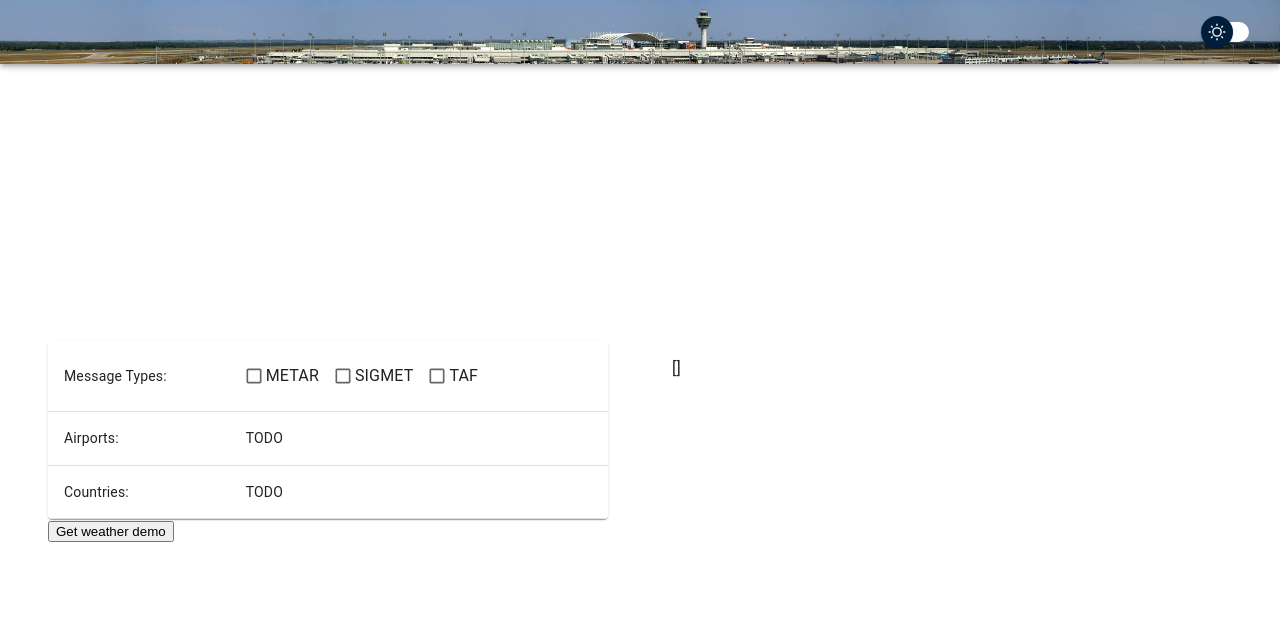
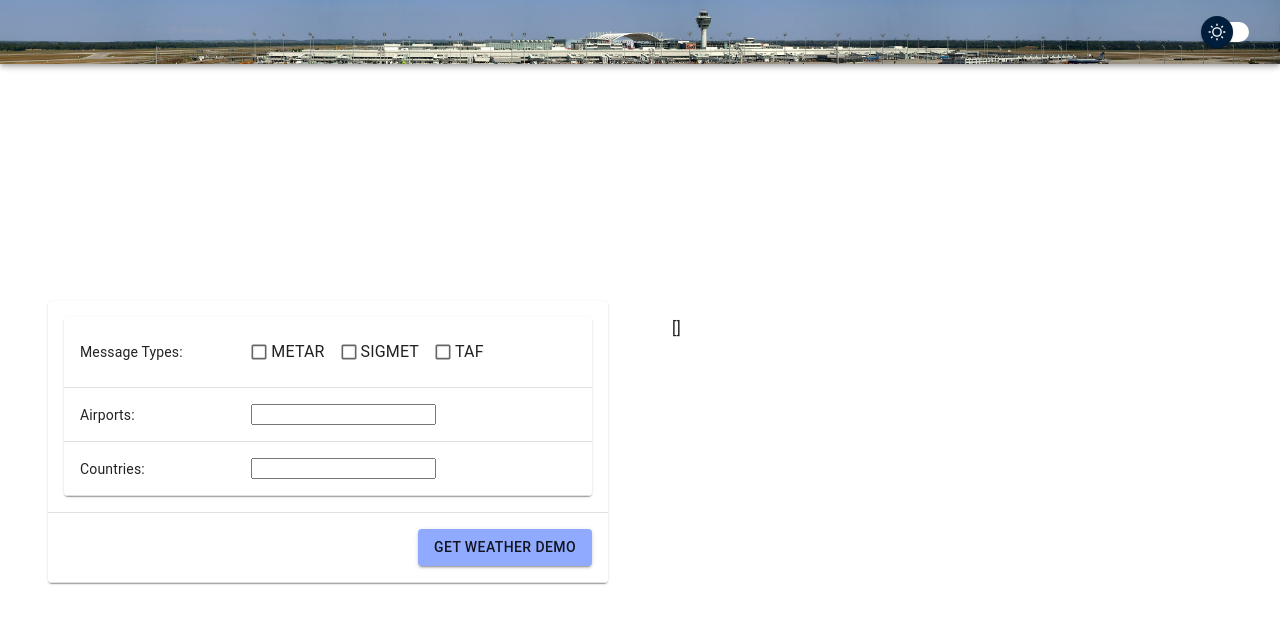
Before and after one commit to Kuchto47/ibl-weather-aviation, a React (Vite) app: page / in a window 1280 px wide. Shown: the top 624 px of the page. Built offline with nearby package versions, Linux system fonts and the light colour scheme.

Commit message:
enhance form style a bit

```diff
--- a/src/app/App.tsx
+++ b/src/app/App.tsx
@@ -15,7 +15,7 @@ export const App = () => {
         palette: {
             mode: isDarkMode ? 'dark' : 'light',
             primary: {
-                main: '#90caf9'
+                main: '#90aaff'
             },
             secondary: {
                 main: '#131052'
--- a/src/app/weather_briefing/components/Form.tsx
+++ b/src/app/weather_briefing/components/Form.tsx
@@ -2,8 +2,17 @@ import { PropsWithChildren, useState } from 'react';
 import { useFetchWeatherData } from '../hooks/useFetchWeatherData';
 import { WeatherQuery } from '../model/WeatherQuery';
 import { BriefingDataArray } from '../model/BriefingData';
-import { Paper, Table, TableBody, TableCell, TableContainer, TableRow } from '@mui/material';
+import {
+    Button,
+    Paper,
+    Table,
+    TableBody,
+    TableCell,
+    TableContainer,
+    TableRow
+} from '@mui/material';
 import { Checkboxes } from './Checkboxes';
+import { TextInputField } from './TextInputField';
 
 interface Props {
     onBriefingReceived: (briefing: BriefingDataArray) => void;
@@ -24,6 +33,30 @@ export const Form = (props: PropsWithChildren<Props>) => {
         return (
         <>
             <TableContainer component={Paper}>
+                <Table sx={{ minWidth: '450px' }}>
+                    <TableBody>
+                        <TableRow>
+                            <TableCell>
+                                <InputTable />
+                            </TableCell>
+                        </TableRow>
+                        <TableRow>
+                            <TableCell align="right">
+                                <Button variant="contained" onClick={getWeatherBriefing}>
+                                    Get weather demo
+                                </Button>
+                            </TableCell>
+                        </TableRow>
+                    </TableBody>
+                </Table>
+            </TableContainer>
+        </>
+    );
+};
+
+const InputTable = () => {
+    return (
+        <TableContainer component={Paper} sx={{ backgroundColor: 'rgba(255,255,255,0.1)' }}>
             <Table sx={{ minWidth: '445px' }}>
                 <TableBody>
                     <TableRow>
@@ -34,16 +67,18 @@ export const Form = (props: PropsWithChildren<Props>) => {
                     </TableRow>
                     <TableRow>
                         <TableCell>Airports:</TableCell>
-                            <TableCell>TODO</TableCell>
+                        <TableCell>
+                            <TextInputField />
+                        </TableCell>
                     </TableRow>
                     <TableRow>
                         <TableCell>Countries:</TableCell>
-                            <TableCell>TODO</TableCell>
+                        <TableCell>
+                            <TextInputField />
+                        </TableCell>
                     </TableRow>
                 </TableBody>
             </Table>
         </TableContainer>
-            <button onClick={getWeatherBriefing}>Get weather demo</button>
-        </>
     );
 };
```
Lines whose indentation alone changed are shown as unchanged.
